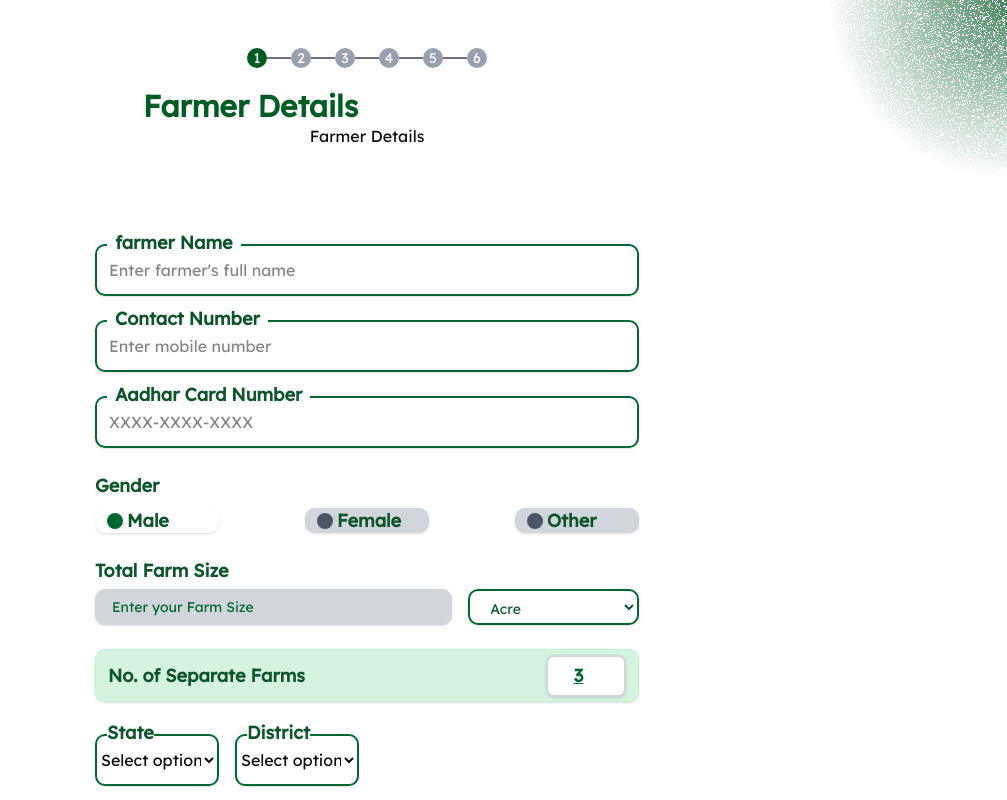
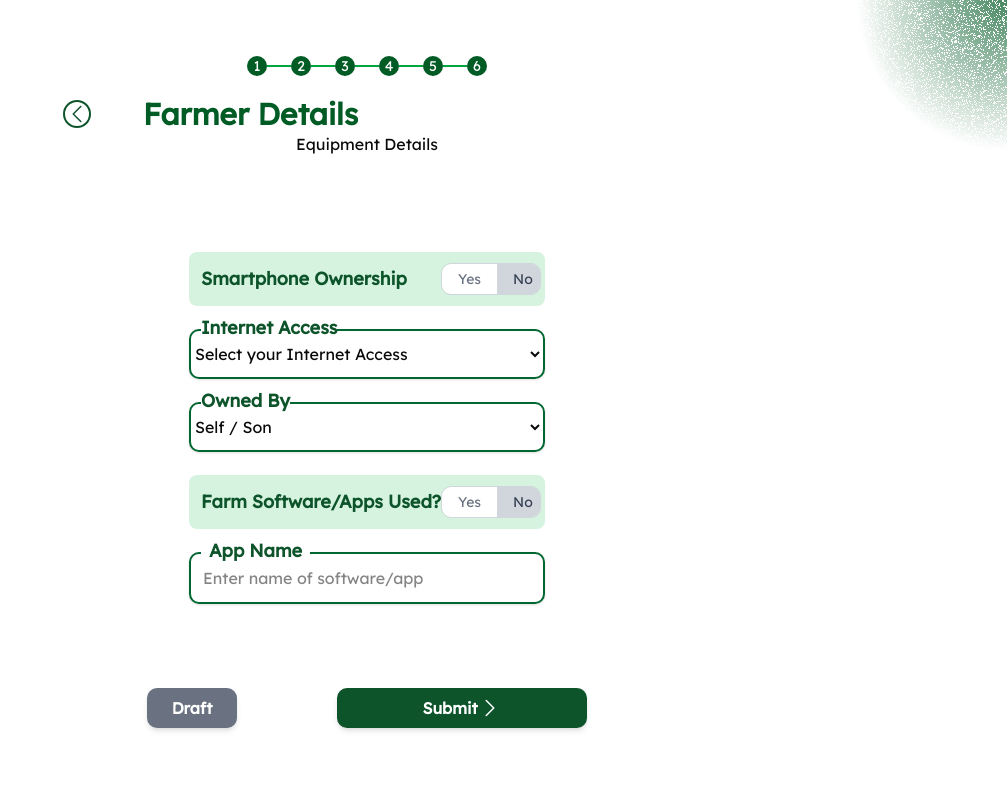
Before and after one commit to Nikeshjaiswal55/Ashaa-PWA, a React (Vite) app: page /onboarding/farmer in a window 1280 px wide. Shown: the top 800 px of the page, without its empty margins (273-1280 px from the left). Built offline with nearby package versions, Linux system fonts and the light colour scheme.

Commit message:
refactor: standardize spacing in form components for improved layout consistency

```diff
--- a/src/pages/DataCollectionForm/FarmDetails/components/farmStep1.tsx
+++ b/src/pages/DataCollectionForm/FarmDetails/components/farmStep1.tsx
@@ -22,7 +22,7 @@ const FarmStep1: React.FC<FarmStep1Props> = ({ values, errors, touched, setField
   return (
     <div className="flex flex-col items-center">
       <div className="w-full max-w-2xl mt-5 rounded-xl md:p-8">
-        <div className="space-y-6 ">
+        <div className="space-y-[23px]">
           {/* Individual Farm Size & Unit */}
           <div className="grid grid-cols-3 gap-4 item-end">
             <div className="col-span-2">
--- a/src/pages/DataCollectionForm/FarmDetails/components/farmStep2.tsx
+++ b/src/pages/DataCollectionForm/FarmDetails/components/farmStep2.tsx
@@ -25,7 +25,7 @@ const FarmStep2: React.FC<FarmStep2Props> = ({ values, errors, touched, setField
   return (
     <div className="flex flex-col items-center">
       <div className="w-full max-w-2xl mt-5 rounded-xl md:p-8">
-        <div className="space-y-8 ">
+        <div className="space-y-[23px] ">
           {/* Irrigation Method */}
           <RadioInputs
             label="Irrigation Method"
--- a/src/pages/DataCollectionForm/FarmDetails/components/farmStep3.tsx
+++ b/src/pages/DataCollectionForm/FarmDetails/components/farmStep3.tsx
@@ -17,7 +17,7 @@ const FarmStep3: React.FC<FarmStep3Props> = ({ values, errors, touched, setField
   return (
     <div className="flex flex-col items-center ">
       <div className="w-full max-w-2xl mt-8 rounded-xl md:p-8">
-        <div className="space-y-8">
+        <div className="space-y-[23px]">
           {/* Soil Type */}
           <SelectInput
             values={values}
--- a/src/pages/DataCollectionForm/FarmDetails/components/farmStep4.tsx
+++ b/src/pages/DataCollectionForm/FarmDetails/components/farmStep4.tsx
@@ -116,7 +116,7 @@ const FarmStep4: React.FC<FarmStep4Props> = ({ values, errors, touched, setField
                 ))}
 
                 {/* Add New Wat er Source Section */}
-                <div className="mb-4 max-w-md  mx-auto">
+                <div className=" max-w-md  mx-auto">
                   <div
                     className="flex items-center justify-between bg-[#E9F7EF] border-2 border-dashed mb-5 border-[#005B24] px-5 py-3 rounded-xl h-[43px] cursor-pointer select-none transition-all duration-150 shadow-none"
                     onClick={() => setShowWaterManagementForm((prev) => !prev)}
@@ -135,10 +135,10 @@ const FarmStep4: React.FC<FarmStep4Props> = ({ values, errors, touched, setField
 
                   {showWaterManagementForm && (
                     <div
-                      className="mt-2  rounded-[10px] p-4 space-y-8"
+                      className="  rounded-[10px] space-y-[23px]"
                       style={{ background: 'rgba(54, 195, 96, 0.2)' }}
                     >
-                      <div className="flex gap-2 "></div>
+                      <div className="flex  "></div>
                       <>
                         <SelectInput
                           values={values}
@@ -156,7 +156,7 @@ const FarmStep4: React.FC<FarmStep4Props> = ({ values, errors, touched, setField
                           labelcss="px-2 bg-[radial-gradient(circle,rgba(54,195,96,0.2))]"
                         />
                         <div>
-                          <label className="block text-lg font-semibold text-green-900 mb-2">
+                          <label className="block text-lg font-semibold text-green-900 ">
                             Upload Water Sources Photo
                           </label>
                           <ImageUploadInput
--- a/src/pages/DataCollectionForm/FarmDetails/index.tsx
+++ b/src/pages/DataCollectionForm/FarmDetails/index.tsx
@@ -170,7 +170,7 @@ const HeaderData = [
 
 // --- Main Form Component ---
 export const FarmerDetailsForm: React.FC = () => {
-  const [step, setStep] = useState(1);
+  const [step, setStep] = useState(4);
   const [showCropDetailsForm, setShowCropDetailsForm] = useState(true); // //for show or hide Crop Details form step 4
   const navigate = useNavigate();
 
@@ -416,7 +416,7 @@ export const FarmerDetailsForm: React.FC = () => {
   // --- Render  form---
   return (
     <div
-      className="flex flex-col items-center p-4 min-h-screen"
+      className="flex flex-col items-center p-[24px] min-h-screen"
       style={{
         backgroundImage: ` radial-gradient(circle at top right, rgba(0, 91, 36, 0.73) 0%, rgba(255, 255, 255, 0) 10%), url(${image}) `,
         backgroundSize: 'auto',
--- a/src/pages/DataCollectionForm/FarmerDetails/components/farmerStep6.tsx
+++ b/src/pages/DataCollectionForm/FarmerDetails/components/farmerStep6.tsx
@@ -18,7 +18,7 @@ interface FarmerStep5Props {
 const FarmerStep6: React.FC<FarmerStep5Props> = ({ values, errors, touched, setFieldValue }) => (
   <div className="flex flex-col items-center  ">
     <div className="w-full max-w-2xl rounded-xl md:p-8"></div>
-    <div className="space-y-8">
+    <div className="space-y-[23px]">
       {/* Smartphone Ownership */}
       <ToggleButtonGroup
         label="Smartphone Ownership"
--- a/src/pages/DataCollectionForm/FarmerDetails/index.tsx
+++ b/src/pages/DataCollectionForm/FarmerDetails/index.tsx
@@ -153,7 +153,7 @@ const HeaderData = [
 export const FarmerDetailsForm: React.FC = () => {
   const [showForm, setShowForm] = useState(true); // for step 3 component
   const [showForm2, setShowForm2] = useState(true); // for step 5 component
-  const [step, setStep] = useState(1);
+  const [step, setStep] = useState(6);
 
   const initialValues: FormValues = {
     farmerName: '',
@@ -353,7 +353,7 @@ export const FarmerDetailsForm: React.FC = () => {
   // --- Render  form---
   return (
     <div
-      className="flex flex-col items-center   p-4 min-h-screen"
+      className="flex flex-col items-center   p-[24px] min-h-screen"
       style={{
         backgroundImage: `
       radial-gradient(circle at top right, rgba(0, 91, 36, 0.73) 0%, rgba(255, 255, 255, 0) 10%),
```
